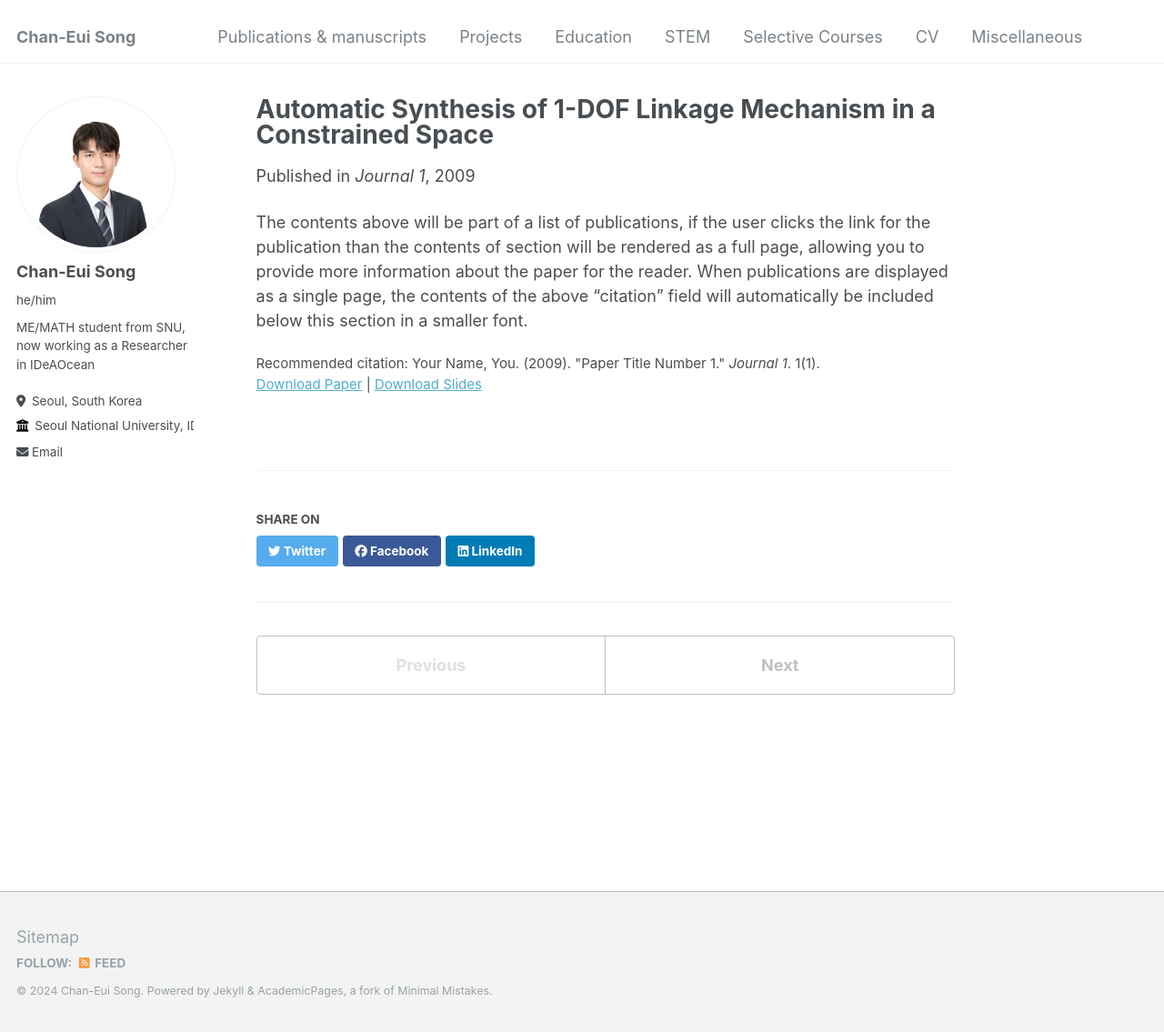
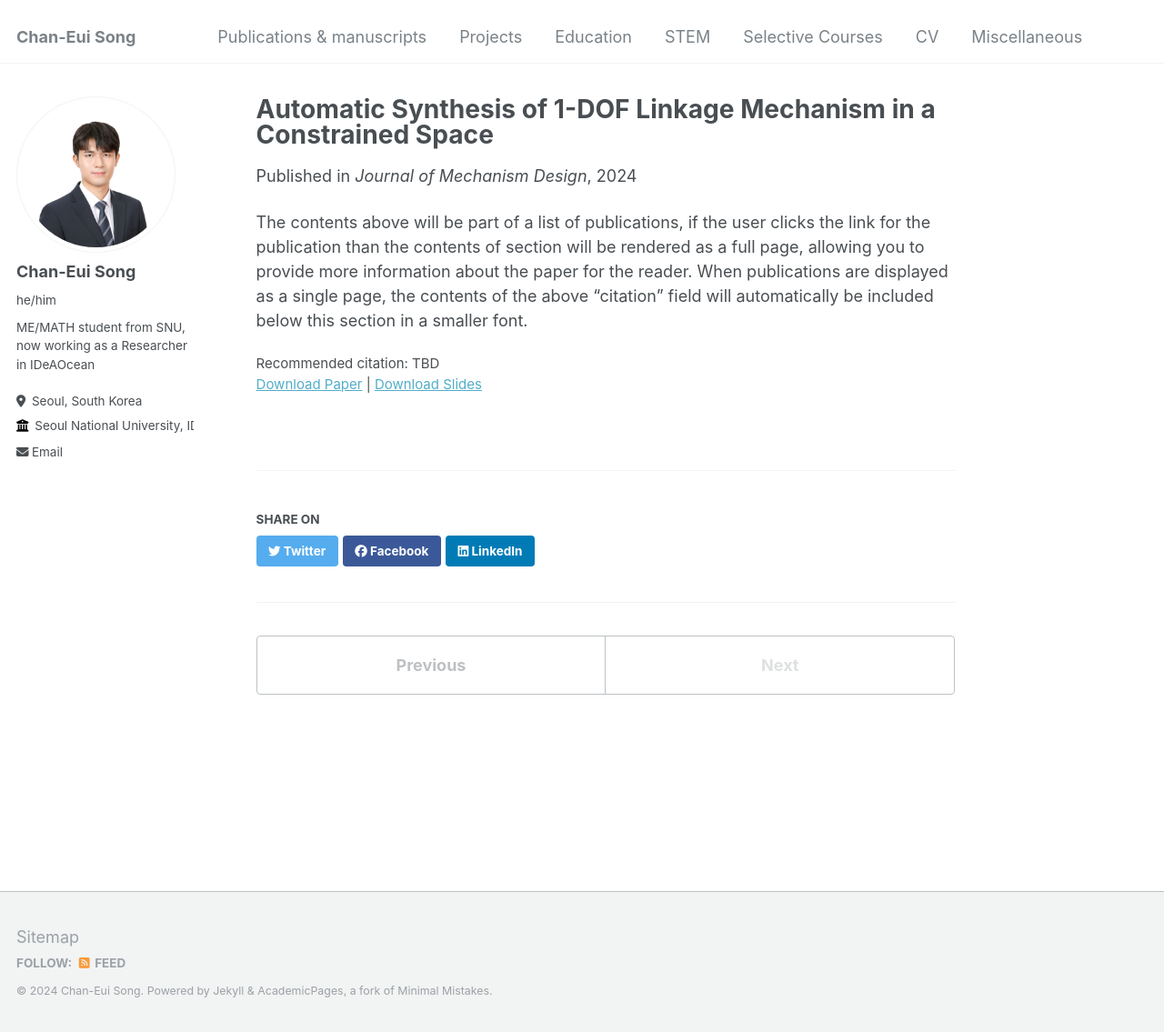
Before and after one commit to cksdml1014/chanisong, a Jekyll site: the page built from _publications/2009-10-01-paper-title-number-1.md, in a window 1280 px wide and 1135 px high. Shown: the whole window at 91% size. Built offline with Jekyll 4.4.1, drawn with Linux system fonts in a browser that asks for light colours.

Commit message:
Update 2009-10-01-paper-title-number-1.md

```diff
--- a/_publications/2009-10-01-paper-title-number-1.md
+++ b/_publications/2009-10-01-paper-title-number-1.md
@@ -3,10 +3,10 @@ title: "Automatic Synthesis of 1-DOF Linkage Mechanism in a Constrained Space"
 collection: publications
 permalink: /publication/2009-10-01-paper-title-number-1
 excerpt: 'This paper is about the number 1. The number 2 is left for future work.'
-date: 2009-10-01
-venue: 'Journal 1'
+date: 2024-11-01
+venue: 'Journal of Mechanism Design'
 slidesurl: 'http://academicpages.github.io/files/slides1.pdf'
 paperurl: 'http://academicpages.github.io/files/paper1.pdf'
-citation: 'Your Name, You. (2009). &quot;Paper Title Number 1.&quot; <i>Journal 1</i>. 1(1).'
+citation: 'TBD'
 ---
 The contents above will be part of a list of publications, if the user clicks the link for the publication than the contents of section will be rendered as a full page, allowing you to provide more information about the paper for the reader. When publications are displayed as a single page, the contents of the above "citation" field will automatically be included below this section in a smaller font.
```
